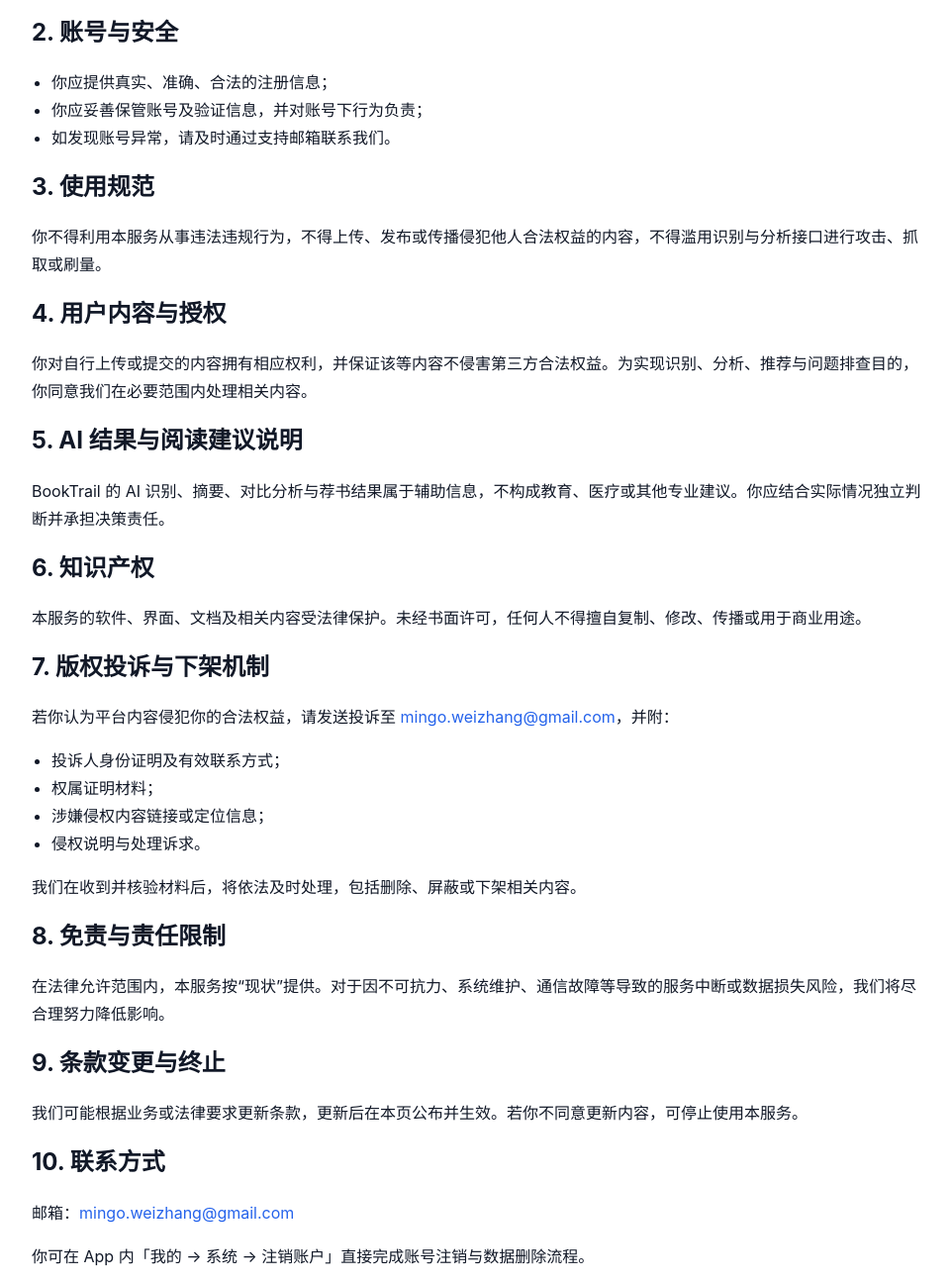
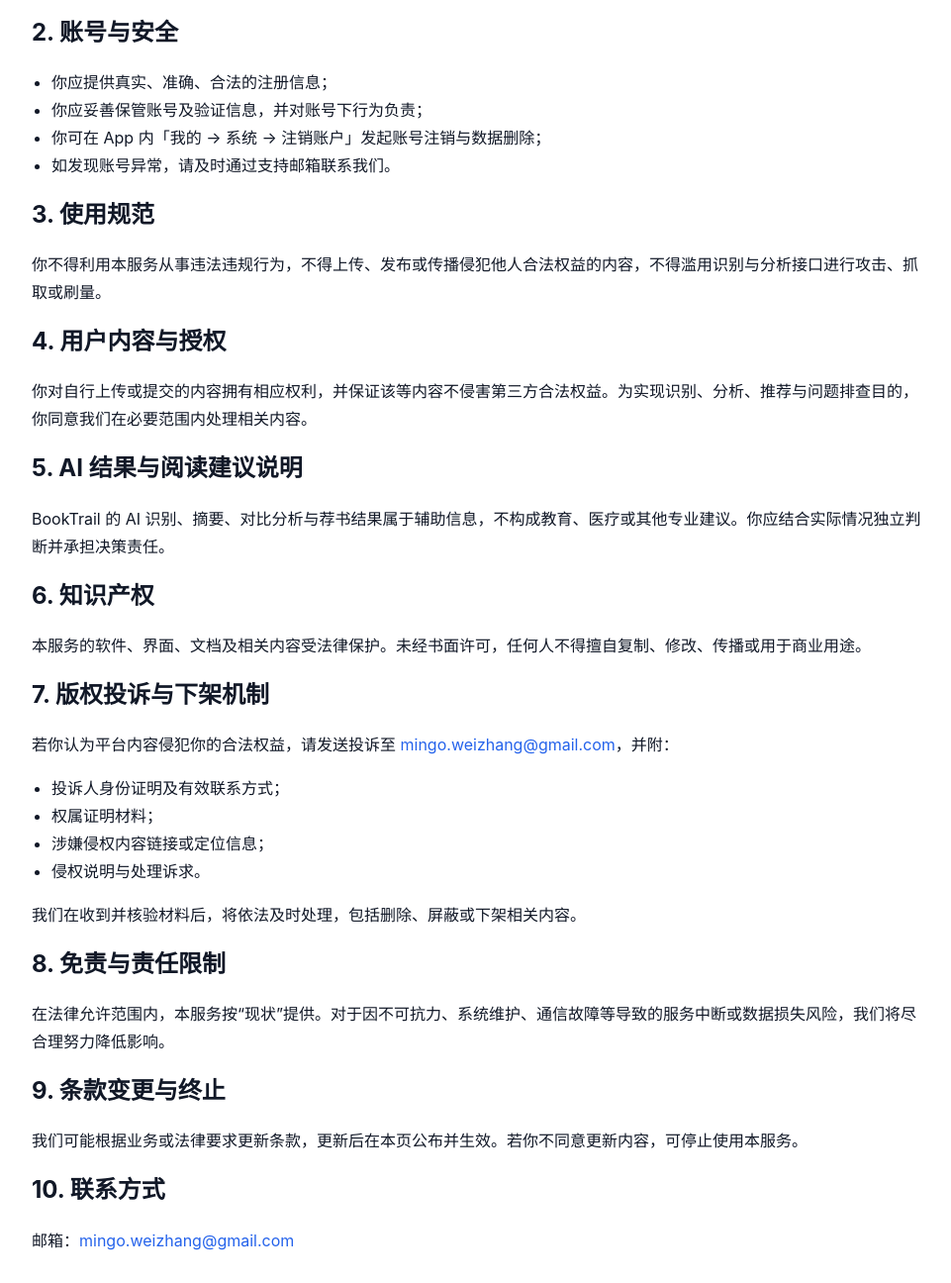
Before and after one commit to mingozw/legaldocs, a plain HTML site: page booktrail/terms.html in a window 1280 px wide. Shown: the part 264-1560 px from the top of the page at 99% size, without its empty margins (158-1119 px from the left). Drawn offline with Linux system fonts and the light colour scheme.

Commit message:
法务更新

```diff
--- a/booktrail/terms.html
+++ b/booktrail/terms.html
@@ -23,6 +23,7 @@
   <ul>
     <li>你应提供真实、准确、合法的注册信息；</li>
     <li>你应妥善保管账号及验证信息，并对账号下行为负责；</li>
+    <li>你可在 App 内「我的 → 系统 → 注销账户」发起账号注销与数据删除；</li>
     <li>如发现账号异常，请及时通过支持邮箱联系我们。</li>
   </ul>
 
@@ -56,6 +57,5 @@
 
   <h2>10. 联系方式</h2>
   <p>邮箱：<a href="mailto:mingo.weizhang@gmail.com">mingo.weizhang@gmail.com</a></p>
-<p>你可在 App 内「我的 → 系统 → 注销账户」直接完成账号注销与数据删除流程。</p>
 </body>
 </html>
```
